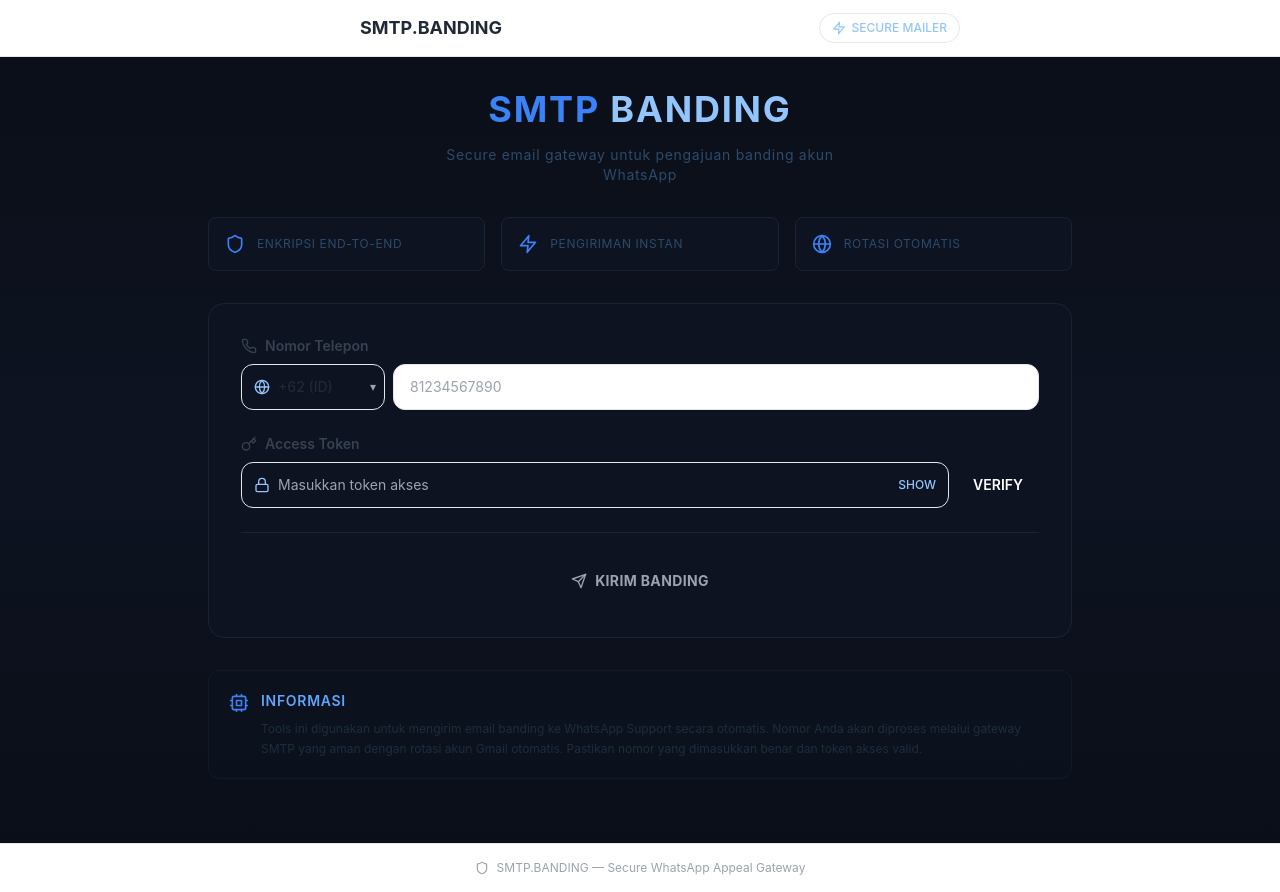
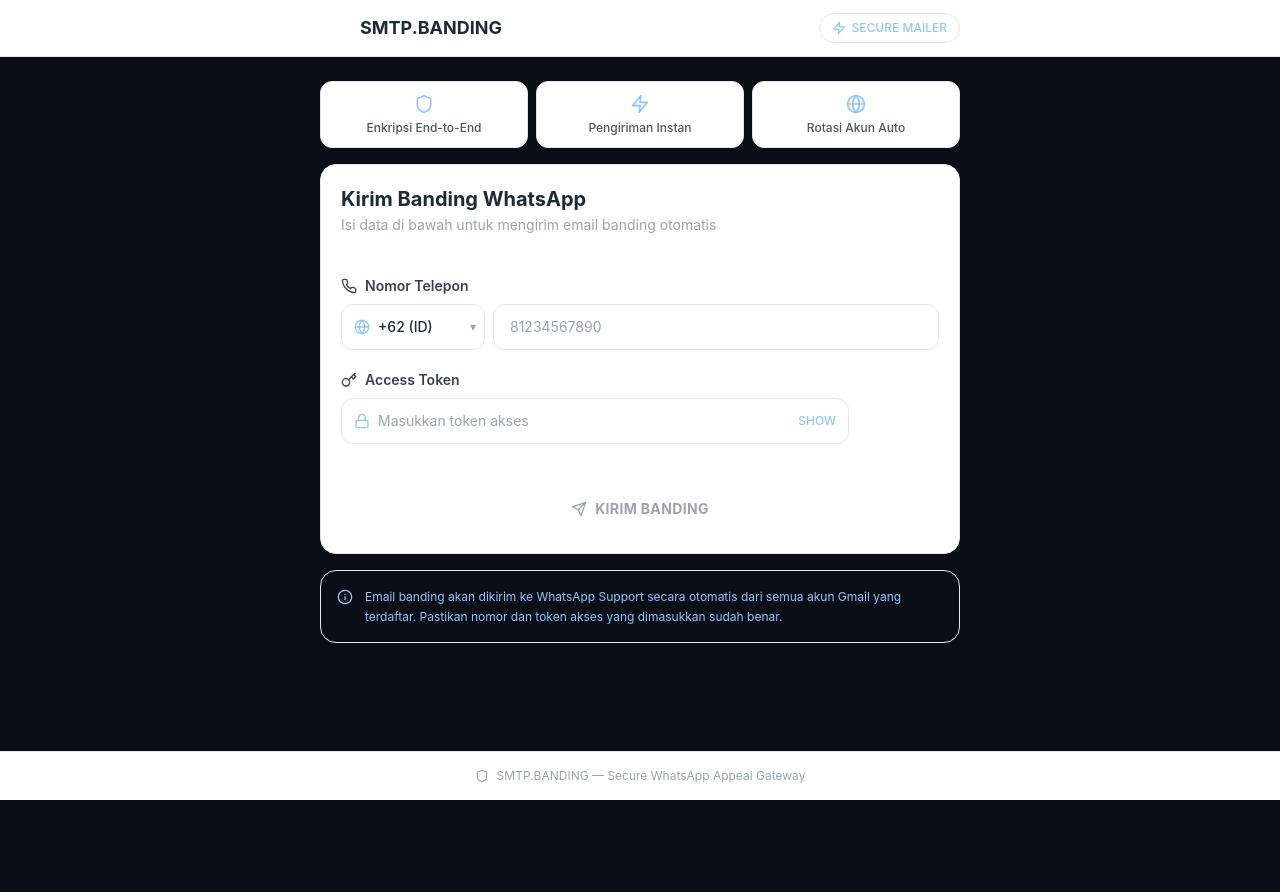
Before and after one commit to izzyrap/Muhammad-ikhsan-assidiq, a Next.js app: page / in a window 1280 px wide. After the commit the page ends 800 px from the top, so only its background shows below. Built offline with nearby package versions, Linux system fonts and the light colour scheme.

Commit message:
Update index.js

```diff
--- a/pages/index.js
+++ b/pages/index.js
@@ -1,6 +1,6 @@
 import { useState } from 'react';
 import Head from 'next/head';
-import { Cpu, Zap, Shield, Globe, Send, CheckCircle, AlertCircle } from 'lucide-react';
+import { Shield, Zap, Globe, Info } from 'lucide-react';
 import toast, { Toaster } from 'react-hot-toast';
 import Header from '../components/Header';
 import Footer from '../components/Footer';
@@ -20,7 +20,6 @@
   const [showProgress, setShowProgress] = useState(false);
 
   const handleSubmit = async () => {
-    // Validasi
     if (!phoneNumber || phoneNumber.length < 6) {
       toast.error('Masukkan nomor telepon yang valid');
       return;
@@ -35,7 +34,6 @@
     setProgress(0);
     setIsComplete(false);
 
-    // Simulasi progress di client
     let clientProgress = 0;
     const progressInterval = setInterval(() => {
       clientProgress += Math.floor(Math.random() * 10) + 3;
@@ -54,13 +52,12 @@
       });
 
       const data = await res.json();
-
       clearInterval(progressInterval);
 
       if (data.success) {
         setProgress(100);
         setIsComplete(true);
-        toast.success('Email banding berhasil dikirim!');
+        toast.success(data.message || 'Email banding berhasil dikirim!');
         setPhoneNumber('');
       } else {
         setShowProgress(false);
@@ -82,41 +79,44 @@
       <Head>
         <title>SMTP.BANDING - WhatsApp Account Appeal</title>
         <meta name="description" content="Secure SMTP mailer for WhatsApp account appeals" />
+        <meta name="viewport" content="width=device-width, initial-scale=1" />
         <link rel="icon" href="/favicon.ico" />
       </Head>
 
-      <div className="min-h-screen bg-gradient-to-b from-cyber-900 via-cyber-800 to-cyber-900 flex flex-col">
+      <div className="min-h-screen bg-surface-100 flex flex-col">
         <Header />
 
-        <main className="flex-1 max-w-4xl mx-auto w-full px-4 py-8">
-          {/* Hero */}
-          <div className="text-center mb-8 animate-fade-in">
-            <h1 className="text-3xl md:text-4xl font-bold tracking-wider text-cyber-100 mb-4">
-              <span className="text-cyber-300">SMTP</span> BANDING
-            </h1>
-            <p className="text-cyber-400 text-sm tracking-wider max-w-md mx-auto">
-              Secure email gateway untuk pengajuan banding akun WhatsApp
-            </p>
-          </div>
+        <main className="flex-1 w-full max-w-2xl mx-auto px-4 py-6 space-y-4">
 
-          {/* Info Cards */}
-          <div className="grid grid-cols-1 md:grid-cols-3 gap-4 mb-8 animate-slide-up">
-            <div className="bg-cyber-800 border border-cyber-600 rounded-lg p-4 flex items-center gap-3">
-              <Shield className="w-5 h-5 text-cyber-300 flex-shrink-0" />
-              <span className="text-cyber-400 text-xs tracking-wider">ENKRIPSI END-TO-END</span>
+          {/* Badge cards */}
+          <div className="grid grid-cols-3 gap-2 animate-fade-in">
+            <div className="bg-white border border-surface-200 rounded-xl p-3 flex flex-col items-center gap-1.5 text-center shadow-sm">
+              <Shield className="w-5 h-5 text-brand-500" />
+              <span className="text-gray-600 text-xs font-medium leading-tight">Enkripsi End-to-End</span>
             </div>
-            <div className="bg-cyber-800 border border-cyber-600 rounded-lg p-4 flex items-center gap-3">
-              <Zap className="w-5 h-5 text-cyber-300 flex-shrink-0" />
-              <span className="text-cyber-400 text-xs tracking-wider">PENGIRIMAN INSTAN</span>
+            <div className="bg-white border border-surface-200 rounded-xl p-3 flex flex-col items-center gap-1.5 text-center shadow-sm">
+              <Zap className="w-5 h-5 text-brand-500" />
+              <span className="text-gray-600 text-xs font-medium leading-tight">Pengiriman Instan</span>
             </div>
-            <div className="bg-cyber-800 border border-cyber-600 rounded-lg p-4 flex items-center gap-3">
-              <Globe className="w-5 h-5 text-cyber-300 flex-shrink-0" />
-              <span className="text-cyber-400 text-xs tracking-wider">ROTASI OTOMATIS</span>
+            <div className="bg-white border border-surface-200 rounded-xl p-3 flex flex-col items-center gap-1.5 text-center shadow-sm">
+              <Globe className="w-5 h-5 text-brand-500" />
+              <span className="text-gray-600 text-xs font-medium leading-tight">Rotasi Akun Auto</span>
             </div>
           </div>
 
           {/* Main Form */}
-          <div className="bg-cyber-800 border border-cyber-600 rounded-2xl p-6 md:p-8 space-y-6 animate-slide-up">
+          <div className="bg-white border border-surface-200 rounded-2xl p-5 space-y-5 shadow-sm animate-slide-up">
+            <div>
+              <h1 className="text-xl font-bold text-gray-800">
+                Kirim Banding <span className="text-brand-500">WhatsApp</span>
+              </h1>
+              <p className="text-gray-400 text-sm mt-0.5">
+                Isi data di bawah untuk mengirim email banding otomatis
+              </p>
+            </div>
+
+            <div className="h-px bg-surface-100" />
+
             <PhoneInput
               selectedCode={selectedCode}
               setSelectedCode={setSelectedCode}
@@ -131,36 +131,28 @@
               setIsValid={setIsValid}
             />
 
-            {/* Divider */}
-            <div className="border-t border-cyber-600" />
+            <div className="h-px bg-surface-100" />
 
-            {/* Submit */}
             <SubmitButton
               isLoading={isLoading}
               disabled={!phoneNumber || !token || phoneNumber.length < 6}
               onClick={handleSubmit}
             />
 
-            {/* Progress */}
             {showProgress && (
               <ProgressBar progress={progress} isComplete={isComplete} />
             )}
           </div>
 
-          {/* Info Section */}
-          <div className="mt-8 bg-cyber-800/50 border border-cyber-600/50 rounded-xl p-5 animate-fade-in">
-            <div className="flex items-start gap-3">
-              <Cpu className="w-5 h-5 text-cyber-300 flex-shrink-0 mt-0.5" />
-              <div>
-                <h3 className="text-cyber-200 text-sm font-semibold tracking-wider mb-2">INFORMASI</h3>
-                <p className="text-cyber-500 text-xs leading-relaxed">
-                  Tools ini digunakan untuk mengirim email banding ke WhatsApp Support secara otomatis.
-                  Nomor Anda akan diproses melalui gateway SMTP yang aman dengan rotasi akun Gmail otomatis.
-                  Pastikan nomor yang dimasukkan benar dan token akses valid.
-                </p>
-              </div>
-            </div>
+          {/* Info */}
+          <div className="bg-brand-50 border border-brand-100 rounded-2xl p-4 flex gap-3 animate-fade-in">
+            <Info className="w-4 h-4 text-brand-500 flex-shrink-0 mt-0.5" />
+            <p className="text-brand-700 text-xs leading-relaxed">
+              Email banding akan dikirim ke WhatsApp Support secara otomatis dari semua akun Gmail yang terdaftar.
+              Pastikan nomor dan token akses yang dimasukkan sudah benar.
+            </p>
           </div>
+
         </main>
 
         <Footer />
@@ -170,10 +162,11 @@
         position="top-center"
         toastOptions={{
           style: {
-            background: '#1a2332',
-            color: '#93c5fd',
-            border: '1px solid #2d4a6b',
+            background: '#ffffff',
+            color: '#1e293b',
+            border: '1px solid #e2e8f0',
             fontSize: '14px',
+            borderRadius: '12px',
           },
         }}
       />
```
